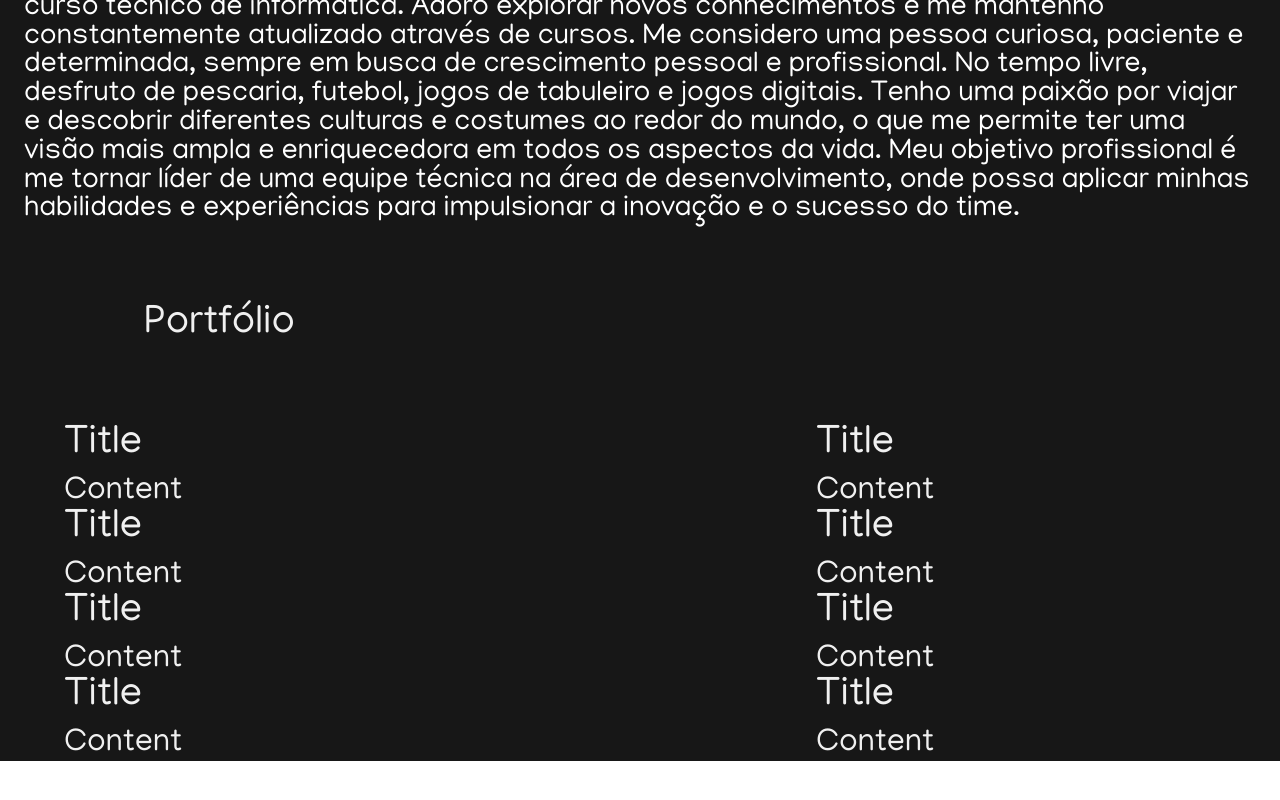
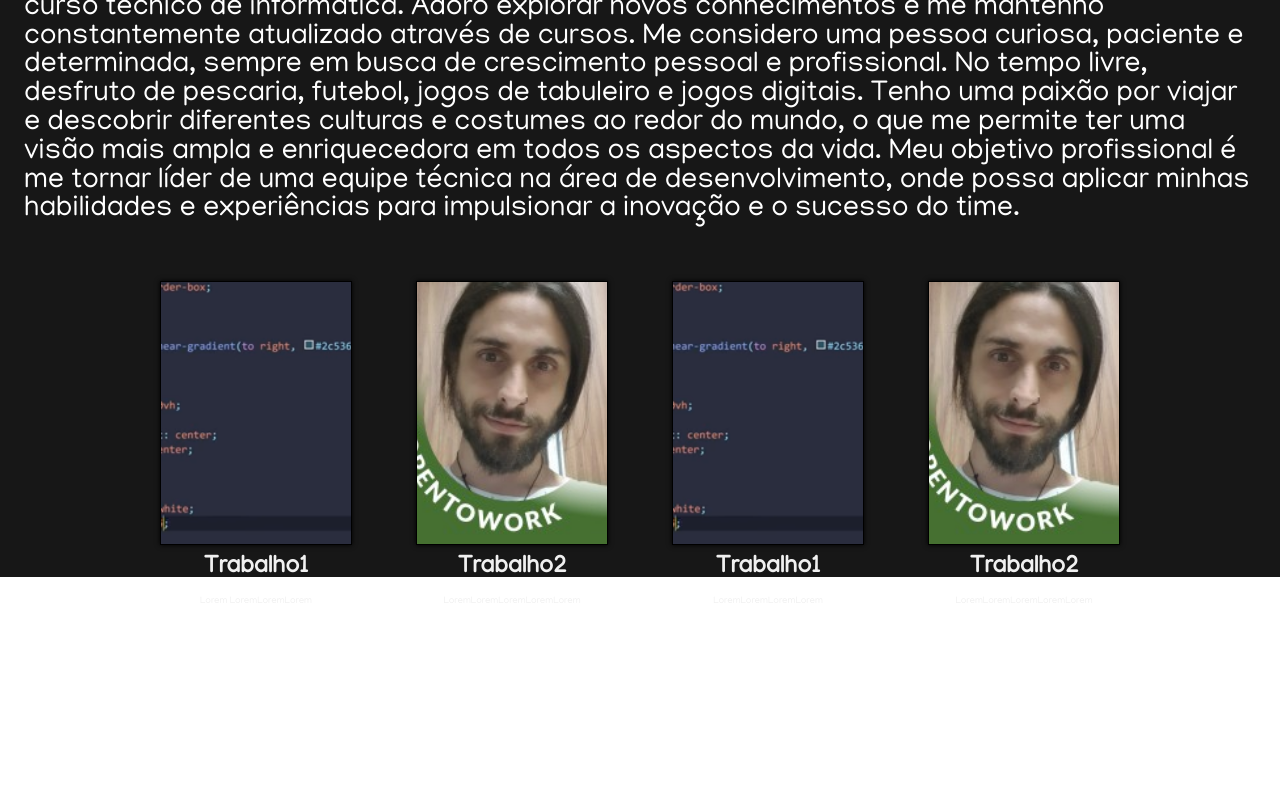
Before and after one commit to flavioaluis/portfolio, a React (Create React App) app: page / in a window 1280 px wide. Shown: the part 578-1378 px from the top of the page. After the commit the page ends 1190 px from the top, so only its background shows below. Built offline with nearby package versions, Linux system fonts and the light colour scheme.

Commit message:
Card Section Att

```diff
--- a/src/components/AnimatedCardSection/AnimatedCardSection.module.scss
+++ /dev/null
@@ -1,16 +0,0 @@
-.cardContainer {
-    width: fit-content;
-    display:flex;
-    justify-content: space-between;
-    flex-wrap:wrap;
-
-}
-
-.cardSection {
-    margin:4em;
-}
-.cardSection h1{
-    margin:2em;
-    font-size:2.5em;
-
-}
--- a/src/components/AnimatedCardSection/Cards/Card.module.scss
+++ /dev/null
@@ -1,8 +0,0 @@
-.titleCard {
-    margin:1.5em 0 1em 0  ;
-    font-size:3em;
-}
-
-.card {
-    width:25em;
-}
--- a/src/components/AnimatedCardSection/Cards/index.tsx
+++ /dev/null
@@ -1,24 +0,0 @@
-import React from 'react';
-import { motion } from 'framer-motion';
-import style from './Card.module.scss';
-
-function AnimatedCard() {
-  const cardVariants = {
-    hidden: { opacity: 0, y: 50 },
-    visible: { opacity: 1, y: 0 }
-  };
-
-  return (
-    <motion.div
-      className={style.card}
-      variants={cardVariants}
-      initial="hidden"
-      animate="visible"
-    >
-      <h2>Title</h2>
-      <p>Content</p>
-    </motion.div>
-  );
-};
-
-export default AnimatedCard;
--- a/src/components/AnimatedCardSection/index.tsx
+++ /dev/null
@@ -1,23 +0,0 @@
-import React from 'react';
-import style from './AnimatedCardSection.module.scss';
-import AnimatedCard from './Cards/index';
-
-function AnimatedCardSection()  {
-  return (
-    <div className={style.cardSection}>
-      <h1>Portfólio</h1>
-      <div className={style.cardContainer}>
-        <AnimatedCard />
-        <AnimatedCard />
-        <AnimatedCard />
-        <AnimatedCard />
-        <AnimatedCard />
-        <AnimatedCard />
-        <AnimatedCard />
-        <AnimatedCard />
-      </div>
-    </div>
-  );
-};
-
-export default AnimatedCardSection;
--- /dev/null
+++ b/src/components/Grid/CardData/index.tsx
@@ -0,0 +1,30 @@
+import Trabalho1  from '../../../assets/teste.png';
+import Trabalho2  from '../../../assets/img.jpeg';
+
+const CardData = [
+    {
+        img: Trabalho1,
+        title: "Trabalho1",
+        description:"Lorem LoremLoremLorem",
+    },
+
+    {
+        img: Trabalho2,
+        title: "Trabalho2",
+        description:"LoremLoremLoremLoremLorem",
+    },
+
+    {
+        img: Trabalho1,
+        title: "Trabalho1",
+        description:"LoremLoremLoremLorem",
+    },
+
+    {
+        img: Trabalho2,
+        title: "Trabalho2",
+        description:"LoremLoremLoremLoremLorem",
+    },
+];
+
+export default CardData;
--- /dev/null
+++ b/src/components/Grid/Cards/Card.module.scss
@@ -0,0 +1,45 @@
+.titleCard {
+    margin:1.5em 0 1em 0  ;
+    font-size:3em;
+}
+
+.card {
+    border:1px solid black;
+    box-shadow: 0 0 5px black;
+    width:25em;
+    margin:2em;
+}
+
+.cardImage {
+    position:relative;
+    width:100%;
+    height:100%;
+
+
+    img {
+        width: 100%;
+            height: 100%;
+            object-fit: cover;
+    }
+}
+
+.cardTitle, .cardDescription {
+    text-align:center;
+    margin:0;
+    padding:0.5em;
+}
+
+.cardTitle {
+    font-weight: bold;
+    font-size:1.5em;
+}
+
+.cardDescription {
+    font-size:0.6em;
+}
+.card a {
+    margin:0.5em;
+    display:flex;
+    flex-wrap: nowrap;
+    justify-content: space-between;
+}
--- /dev/null
+++ b/src/components/Grid/Cards/index.tsx
@@ -0,0 +1,30 @@
+import React from 'react';
+import style from './Card.module.scss';
+
+type CardProps = {
+	details: Array<{
+		img: string;
+		title: string;
+		description: string;
+	  }>;
+}
+function Card(props:CardProps) {
+    return (
+	<>
+	{props.details.map((value, index) => (
+     <div className={style.card} key={index}>
+		<div className={style.cardImage}>
+			<img src={value.img}  alt="Trabalho1"/>
+		</div>
+		<div>
+			<h3 className={style.cardTitle}>{value.title}</h3>
+			<p className={style.cardDescription}>
+				{value.description}
+			</p>
+		</div>
+	 </div>
+	 ))}
+	</>
+)}
+
+export default Card;
--- a/src/pages/App.module.scss
+++ b/src/pages/App.module.scss
@@ -1,8 +1,4 @@
 .AppStyle {
-    row-gap: 24px;
-    min-width: 300px;
-    min-height: calc(100vh - 32px);
-    width: 100%;
     background-color: #171717;
 
     @media screen and (min-width:1280px)  {
--- a/src/pages/Home/Home.module.scss
+++ b/src/pages/Home/Home.module.scss
@@ -66,8 +66,7 @@ body {
 
 	font-family: 'Manjari', sans-serif;
 	color: #F0F0F0;
-	height: 100%;
-	width: 100%;
+
 }
 
 .columns{
@@ -77,6 +76,12 @@ body {
 
 }
 
-.cardContainer {
+.Section {
+	width:80%;
+	text-align:center;
+	margin-left:10%;
+}
+
+.Section {
 	display:flex;
 }
--- a/src/pages/Home/index.tsx
+++ b/src/pages/Home/index.tsx
@@ -4,7 +4,9 @@ import NavBar from '../../components/NavBar';
 import Image from '../../components/Image';
 import Resume from '../../components/Resume';
 import AboutMe from '../../components/AboutMe';
-import AnimatedCardSection from '../../components/AnimatedCardSection';
+import Card from '../../components/Grid/Cards';
+import CardData from '../../components/Grid/CardData'
+
 
 
 
@@ -27,8 +29,8 @@ function Home() {
                 <div>
                     <AboutMe/>
                 </div>
-                <div>
-                    <AnimatedCardSection />
+                <div className={style.Section}>
+                    <Card details={CardData}/>
 
                 </div>
 
```
